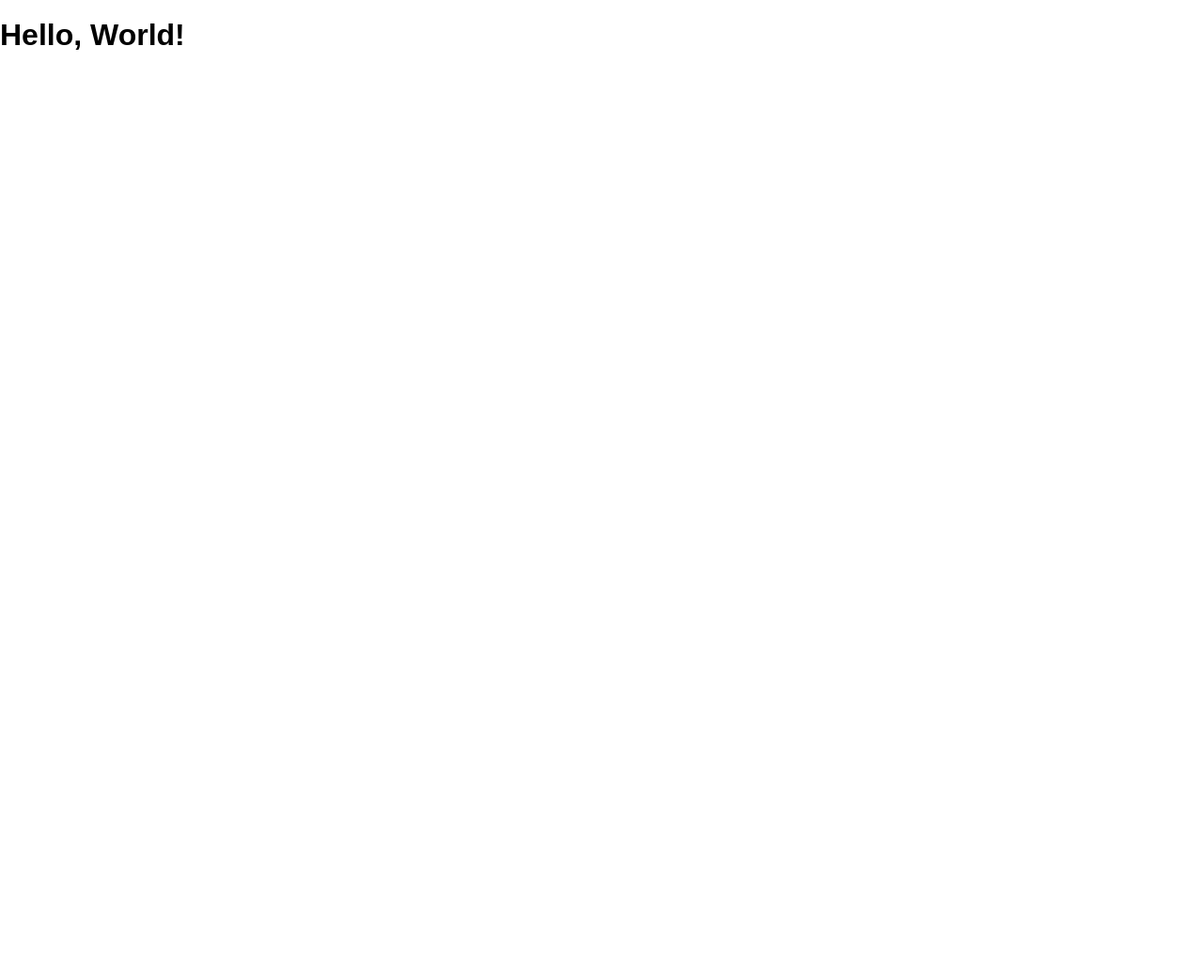
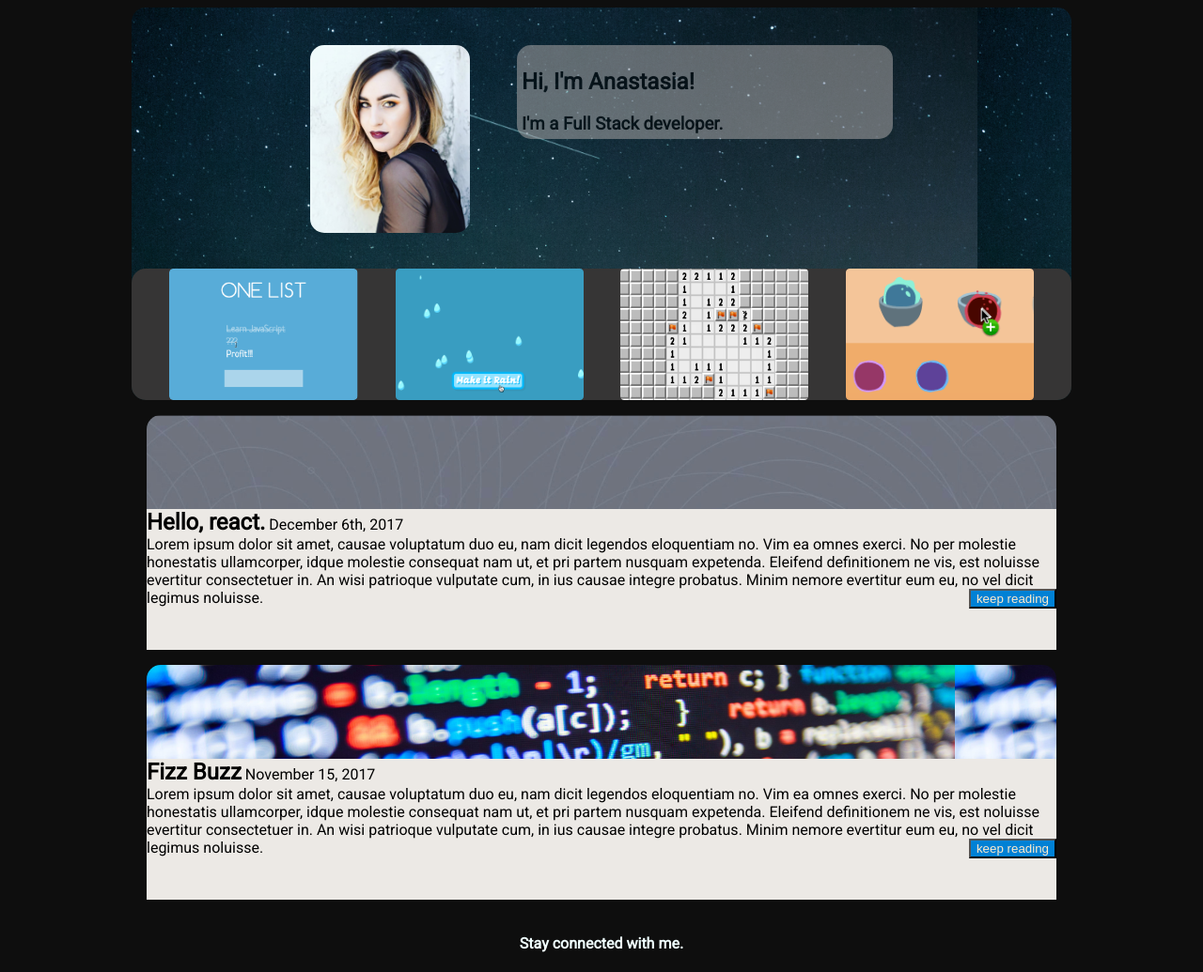
Before and after one commit to Ahseeah/mock-portfolio, a website: page public/index.html in a window 1280 px wide. Shown: the whole page at 94% size. Before the commit the page ends 821 px from the top, so only its background shows below. Drawn offline with Linux system fonts and the light colour scheme.

Commit message:
mock portfolio homework

```diff
--- a/public/index.html
+++ b/public/index.html
@@ -1,13 +1,65 @@
 <!DOCTYPE html>
 <html>
-  <head lang="en">
-    <meta charset="UTF-8">
-    <meta name="viewport" content="width=device-width, initial-scale=1">
-    <title>Mock Portfolio</title>
-    <link rel="shortcut icon" href="/favicon.ico">
-    <link rel="stylesheet" href="/screen.css">
-  </head>
-  <body>
-    <h1 class='hello-world'>Hello, World!</h1>
+<head>
+  <meta charset="utf-8" />
+  <meta http-equiv="X-UA-Compatible" content="IE=edge">
+  <title>Page Title</title>
+  <meta name="viewport" content="width=device-width, initial-scale=1">
+  <link rel="stylesheet" type="text/css" media="screen" href="screen.css" />
+  <script src="main.js"></script>
+  <link
+  href="https://fonts.googleapis.com/css?family=Roboto"
+  rel="stylesheet"
+/>
+</head>
+<body>
+  <section class="bodycontent">
+    <header class="header">
+      <div class="profilecontent" >
+        <img class="profile" src="Anastasia1.jpg"/>
+
+        <div class="bubble">
+          <h1 class= "">Hi, I'm Anastasia!</h1>
+          <h3 class="">I'm a Full Stack developer.</h3>
+        </div>
+      </div>
+      <h3 class=""></h3>
+      <img src="" alt class="">
+      <section>
+
+        <div class="games">
+        <img src="one-list (1).png" />
+        <img src="make-it-rain (1).png" />
+        <img src="bomb-sniffer (1).png"/>
+        <img src="sensei-sense (1).png"/>
+      </section>
+    </header>
+    <article class="descriptioncontainer react">
+      <div class="descriptiontext">
+        <div class="toptext">
+      <h2>Hello, react.</h2>
+      <p>December 6th, 2017</p> </div>
+      <p>
+        Lorem ipsum dolor sit amet, causae voluptatum duo eu, nam dicit legendos eloquentiam no. Vim ea omnes exerci. No per molestie honestatis ullamcorper, idque molestie consequat nam ut, et pri partem nusquam expetenda. Eleifend definitionem ne vis, est noluisse evertitur consectetuer in. An wisi patrioque vulputate cum, in ius causae integre probatus. Minim nemore evertitur eum eu, no vel dicit legimus noluisse.
+      </p>
+
+    <!--Will need hyperlink-->
+    <button>keep reading</button>
+    </div>
+  </article>
+
+    <article class="descriptioncontainer code">
+      <div class="descriptiontext">
+        <div class="toptext">
+      <h2>Fizz Buzz</h2>
+      <p>November 15, 2017</p> </div>
+      <p>Lorem ipsum dolor sit amet, causae voluptatum duo eu, nam dicit legendos eloquentiam no. Vim ea omnes exerci. No per molestie honestatis ullamcorper, idque molestie consequat nam ut, et pri partem nusquam expetenda. Eleifend definitionem ne vis, est noluisse evertitur consectetuer in. An wisi patrioque vulputate cum, in ius causae integre probatus. Minim nemore evertitur eum eu, no vel dicit legimus noluisse.</p>
+    <!--Will need hyperlink-->
+      <button>keep reading</button>
+      </div>
+    </article>
+      <footer>
+        <h4>Stay connected with me.</h4>
+      </footer>
   </body>
 </html>
--- a/public/screen.css
+++ b/public/screen.css
@@ -1,12 +1,234 @@
 :root {
-  font: 16px / 1 sans-serif;
+	font: 30x / 1 Roboto;
 }
 
 html {
-  height: 100%;
+	height: 100%;
 }
 
 body {
-  margin: 0;
-  min-height: 100%;
+	background-color: #0e0e0e;
+	font-family: 'Roboto';
 }
+
+.bodycontent {
+	margin-left: auto;
+	margin-right: auto;
+	min-height: 100%;
+	min-width: 900px;
+	max-width: 1000px;
+}
+
+.games {
+	margin-left: auto;
+	margin-right: auto;
+	width: 100%;
+	background-color: rgb(54, 53, 53);
+	display: flex;
+	justify-content: space-evenly;
+	border-radius: 15px;
+}
+
+.header {
+	background-image: url('space.png');
+	border-radius: 15px;
+}
+
+.profilecontent {
+	display: flex;
+	justify-content: center;
+}
+
+.profilecontent .profile,
+.bubble {
+	margin-top: 40px;
+}
+
+.bubble {
+	font-family: Roboto;
+	background-color: rgb(182, 177, 177);
+	opacity: 0.5;
+	border: 0rem;
+	width: 400px;
+	border-radius: 15px;
+	height: 100px;
+	margin-left: 50px;
+}
+
+.bubble h1 {
+	padding: 5px 5px 0px 5px;
+}
+
+.bubble h3 {
+	padding: 0px 5px 5px 5px;
+}
+.profile {
+	width: 170px;
+	height: 200px;
+	border-radius: 15px;
+}
+
+.descriptioncontainer {
+	height: 250px;
+	position: relative;
+	margin: 16px;
+	border-radius: 15px;
+}
+
+.descriptiontext {
+	height: 150px;
+	position: absolute;
+	bottom: 0px;
+	background-color: rgb(236, 233, 229);
+}
+
+.toptext h2,
+p {
+	display: inline;
+}
+
+button {
+	float: right;
+	background-color: #0081d5;
+	color: blanchedalmond;
+}
+.react {
+	background-image: url('react.png');
+}
+
+.code {
+	background-image: url('code.png');
+}
+
+footer {
+	color: azure;
+	display: flex;
+	justify-content: center;
+}
+/*
+
+h1 {
+	color: rgb(12, 8, 4);
+	background-color: gray;
+}
+
+nav {
+	background-color: rgb(22, 13, 21);
+	display: flex;
+	justify-content: space-between;
+}
+
+nav img {
+	height: 2rem;
+	padding: 1.5rem;
+}
+
+nav ul {
+	list-style: none;
+	margin: 0;
+	padding: 0;
+	display: flex;
+	justify-content: space-around;
+}
+
+nav li {
+	padding: 1.5rem;
+	font-size: 1rem;
+}
+
+nav a {
+	font-size: 1rem;
+	color: #f7f0da;
+	text-decoration: none;
+	text-shadow: 1px 1px 0 rgba(47, 38, 10, 0.5);
+}
+
+nav a:visited {
+	color: #f7f0da;
+}
+
+nav a:hover {
+	background-color: #5a9090;
+}
+
+h1 {
+	margin: 4rem;
+	display: none;
+}
+
+h2,
+h3 {
+	font-size: 1rem;
+}
+
+section {
+	display: flex;
+	flex-wrap: wrap;
+	justify-content: space-between;
+
+	padding: 0.2rem;
+	margin: auto;
+}
+
+section img {
+	width: 12rem;
+	padding: 0.1rem;
+	border: 0.1rem solid #135e5e;
+	background-color: #f7f0da;
+}
+
+section p {
+	max-width: 12rem;
+	padding: 2rem;
+	display: none;
+}
+
+.leadership h2 {
+	font-size: 1.5rem;
+}
+
+article {
+	position: relative;
+}
+
+article h2 {
+	position: absolute;
+	bottom: 0;
+	background-color: rgba(47, 38, 10, 0.5);
+	width: 100%;
+	color: #f7f0ca;
+	margin: 0;
+	padding: 0.9rem 0;
+}
+
+@media (min-width: 700px) {
+	/* MORE CSS HERE to use when the screen is larger */
+
+/* .logo {
+		display: initial;
+	}
+
+	nav a {
+		font-size: 2rem;
+	}
+
+	h1 {
+		display: block;
+	}
+
+	article h2 {
+		position: initial;
+		color: initial;
+		background-color: initial;
+		padding: 2rem 0;
+		margin: initial;
+	}
+
+	article img {
+		width: 24rem;
+		object-fit: cover;
+	}
+
+	article p {
+		display: block;
+	} */
```
Also changed, not shown: public/Anastasia.jpg (added), public/Anastasia1.jpg (added), public/bomb-sniffer (1).png (added), public/bomb-sniffer.png (added), public/code.png (added), public/make-it-rain (1).png (added), public/make-it-rain.png (added), public/one-list (1).png (added), public/one-list.png (added), public/react.png (added), public/sensei-sense (1).png (added), public/sensei-sense.png (added), public/space.png (added), public/tri.png (added), 1 other file.
